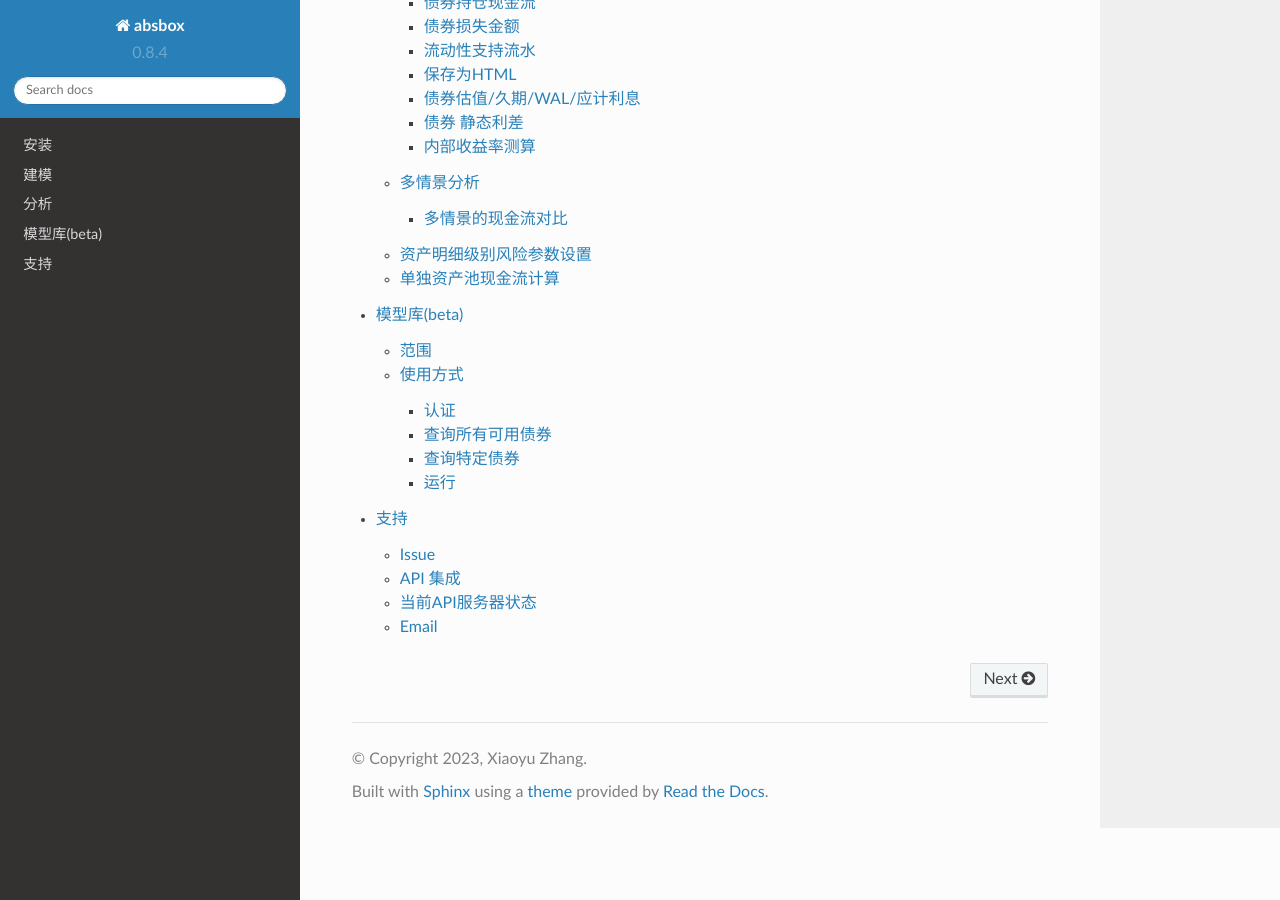
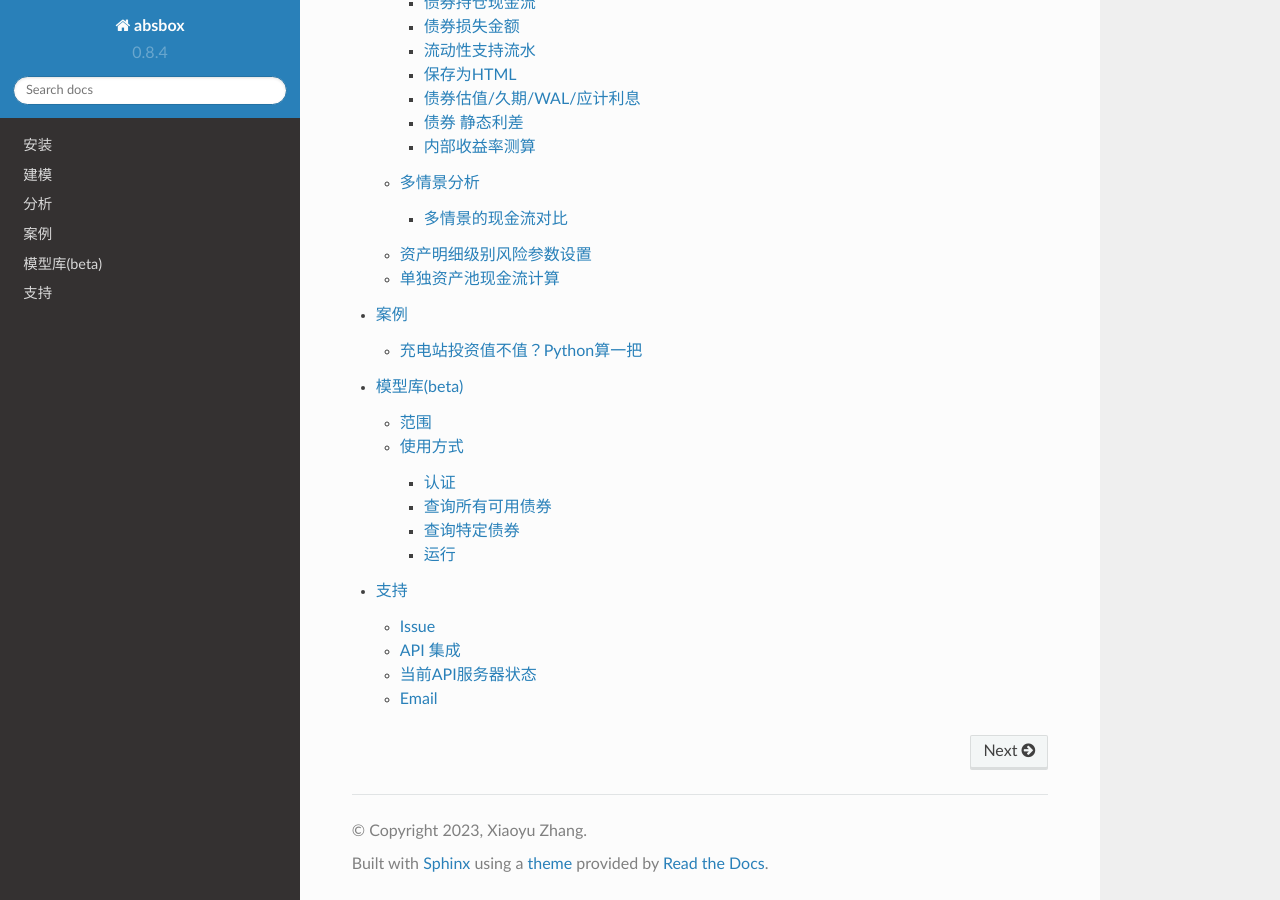
Before and after one commit to yellowbean/pyabs-doc, a Sphinx documentation site: the page built from docs/source/index.rst, in a window 1280 px wide and 900 px high, scrolled down 3599 px. Built offline with Sphinx 7.4.7 and the Read the Docs theme 2.0.0, drawn with Linux system fonts in a browser that asks for light colours; part of the change alters nothing that is shown.

```diff
--- a/docs/source/index.rst
+++ b/docs/source/index.rst
@@ -30,5 +30,6 @@
    安装
    建模
    分析
+   案例
    模型库(beta)
    支持
--- /dev/null
+++ b/docs/source/案例.rst
@@ -0,0 +1,136 @@
+案例
+========
+
+
+充电站投资值不值？Python算一把
+------------------------------
+
+.. code-block::python
+
+    from absbox import API
+    localAPI = API("https://absbox.org/api/dev",lang='english',check=False)
+
+    from absbox.local.generic import Generic
+    assets = [["FixedAsset"
+                ,{"start":"2023-11-01","originBalance":100_0000,"originTerm":120
+                ,"residual":10_0000,"period":"Monthly","amortize":"Straight"
+                ,"capacity":("Fixed",24*25*120*30)}
+                ,{"balance":100_0000,"remainTerm":120}]]
+
+    exps = (("租金",{"type":{"recurFee":["MonthFirst",18000]}})
+            ,("人员工资",{"type":{"recurFee":["MonthFirst",25000]}})
+            ,("保险",{"type":{"recurFee":["MonthFirst",4500]}}))
+
+    waterfall_1 = {"amortizing":[
+                    ["payFee","acc01",['租金','人员工资','保险']]
+                    ,["accrueAndPayInt","acc01",["A"]]
+                    ,["payPrin","acc01",["A"]]
+                ]
+                ,"cleanUp":[
+                    ["sellAsset",["Current|Defaulted",1.0,0],"acc01"]
+                    ,["payPrin","acc01",["EQ"]]
+                    ,["payIntResidual","acc01","EQ"]
+                ]}
+
+    waterfall_2 = {"amortizing":[
+                    ["payFee","acc01",['租金','人员工资','保险']]
+                    ,["accrueAndPayInt","acc01",["A"]]
+                    ,["payPrin","acc01",["A"]]
+                    ,["payPrin","acc01",["EQ"]
+                    ,{"limit":{"formula":("floorWithZero"
+                                ,("substract"
+                                    ,("accountBalance","acc01"),("constant",10000)))
+                                }}]
+                ]
+                ,"cleanUp":[
+                    ["sellAsset",["Current|Defaulted",1.0,0],"acc01"]
+                    ,["payPrin","acc01",["EQ"]]
+                    ,["payIntResidual","acc01","EQ"]
+                ]}
+
+
+    evStation = Generic(
+        "TEST01"
+        ,{"cutoff":"2024-01-01","closing":"2024-01-01","firstPay":"2024-02-01"
+        ,"payFreq":"MonthEnd","poolFreq":"MonthEnd","stated":"2050-01-01"}
+        ,{'assets':assets}
+        ,(("acc01",{"balance":0}),)
+        ,(("A",{"balance":100_0000
+            ,"rate":0.06
+            ,"originBalance":100_0000
+            ,"originRate":0.00
+            ,"startDate":"2024-01-01"
+            ,"rateType":{"Fixed":0.06}
+            ,"bondType":{"Sequential":None}})
+        ,("EQ",{"balance":100_0000
+            ,"rate":0.0
+            ,"originBalance":100_0000
+            ,"originRate":0.00
+            ,"startDate":"2024-01-01"
+            ,"rateType":{"Fixed":0.00}
+            ,"bondType":{"Equity":None}}),
+        )
+        ,exps
+        ,waterfall_2
+        ,[["CollectedCash","acc01"]]
+        ,None
+        ,None
+        ,None
+        ,None
+        ,("PreClosing","Amortizing")
+        )
+
+    myAssump = ("Pool"
+                ,("Fixed",[["2024-01-01",0.05]
+                        ,["2025-01-01",0.08]
+                        ,["2026-01-01",0.1]]
+                        ,[["2024-01-01",0.3]
+                        ,["2025-01-01",0.35]
+                        ,["2026-01-01",0.4]])
+                ,None
+                ,None)
+
+    p = localAPI.run(evStation,poolAssump=myAssump
+                        ,runAssump=[("call",{"afterDate":"2034-07-01"})]
+                        ,read=True)
+
+
+    from absbox.local.util import irr
+    irr(p['bonds']['EQ'],init=('2024-01-01',-200_0000))
+
+    scenarioMap = {
+        "base":("Pool"
+                ,("Fixed",[["2024-01-01",0.05]
+                        ,["2025-01-01",0.08]
+                        ,["2026-01-01",0.1]]
+                        ,[["2024-01-01",0.3]
+                        ,["2025-01-01",0.35]
+                        ,["2026-01-01",0.4]])
+                ,None
+                ,None)
+        ,"lowUtil" : ("Pool"
+                ,("Fixed",[["2024-01-01",0.05]
+                        ,["2025-01-01",0.05]
+                        ,["2026-01-01",0.8]]
+                        ,[["2024-01-01",0.3]
+                        ,["2025-01-01",0.35]
+                        ,["2026-01-01",0.4]])
+                ,None
+                ,None)
+    ,"lowPrice" : ("Pool"
+            ,("Fixed",[["2024-01-01",0.05]
+                    ,["2025-01-01",0.05]
+                    ,["2026-01-01",0.8]]
+                    ,[["2024-01-01",0.25]
+                    ,["2025-01-01",0.30]
+                    ,["2026-01-01",0.35]])
+            ,None
+            ,None)
+    }
+    p = localAPI.run(evStation,poolAssump=scenarioMap
+                        ,runAssump=[("call",{"afterDate":"2034-07-01"})]
+                        ,read=True)
+
+    from absbox.local.util import irr
+    {k:irr(v['bonds']['EQ'],init=('2024-01-01',-100_0000))
+    for k,v in p.items()}
```
